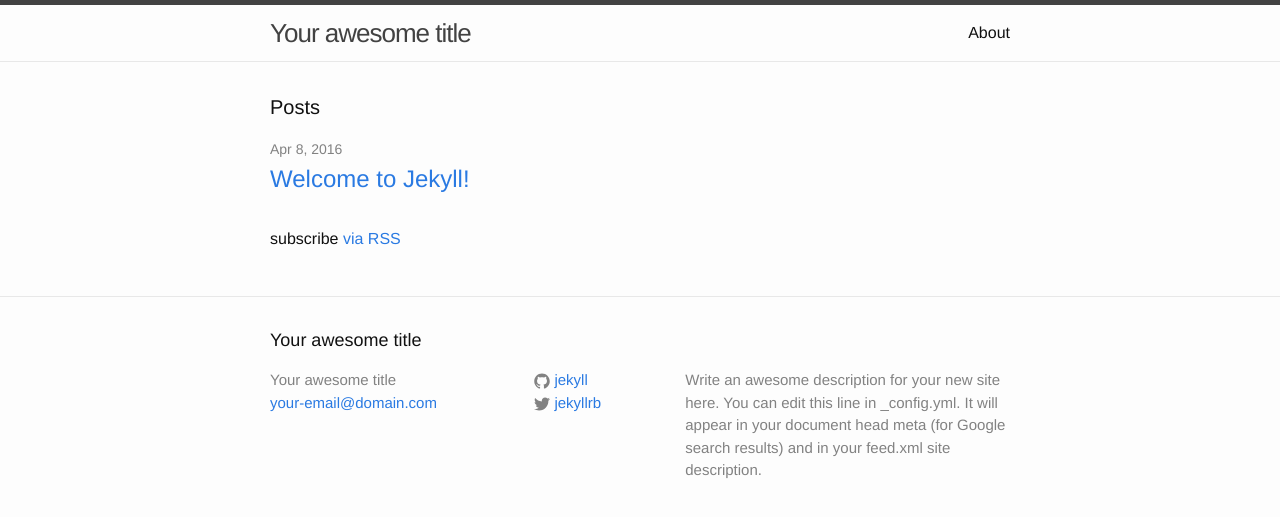
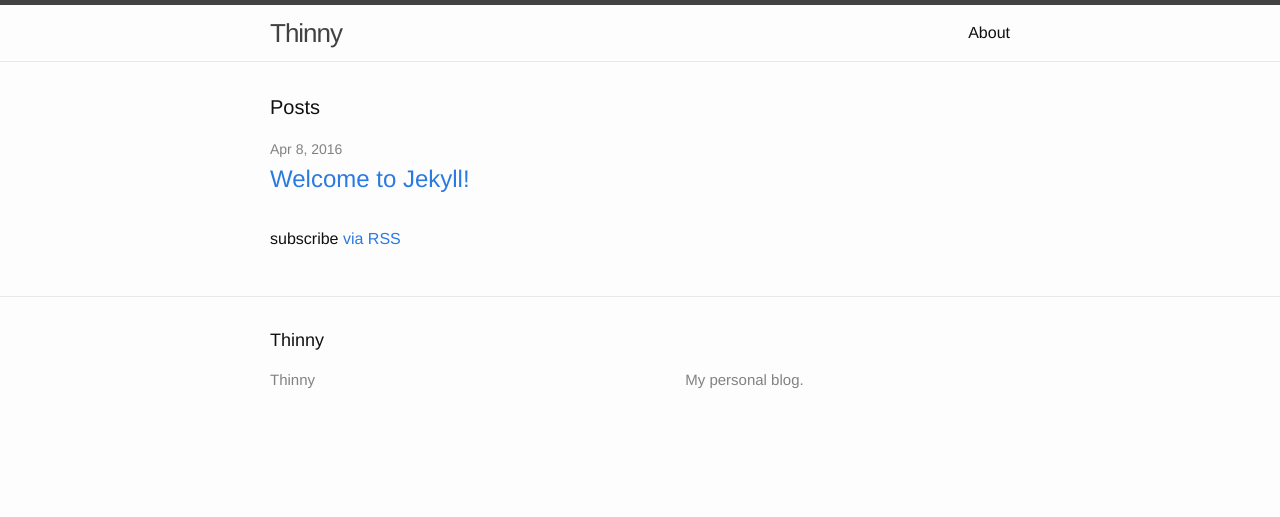
Before and after one commit to ShiuanFarnDevLai/ShiuanFarnDevLai.github.io, a Jekyll site: the page built from index.html, in a window 1280 px wide. Shown: the top 517 px of the page. Built offline with Jekyll 4.4.1, drawn with Linux system fonts in a browser that asks for light colours; the list of posts is cut into pages by our own code.

Commit message:
New Theme

```diff
--- a/_config.yml
+++ b/_config.yml
@@ -1,21 +1,61 @@
-# Welcome to Jekyll!
-#
-# This config file is meant for settings that affect your whole blog, values
-# which you are expected to set up once and rarely need to edit after that.
-# For technical reasons, this file is *NOT* reloaded automatically when you use
-# 'jekyll serve'. If you change this file, please restart the server process.
+# Dependencies
+markdown: kramdown
+# Permalinks
+permalink:  /blog/:title
 
-# Site settings
-title: Your awesome title
-email: your-email@domain.com
-description: > # this means to ignore newlines until "baseurl:"
-  Write an awesome description for your new site here. You can edit this
-  line in _config.yml. It will appear in your document head meta (for
-  Google search results) and in your feed.xml site description.
-baseurl: "" # the subpath of your site, e.g. /blog
-url: "http://yourdomain.com" # the base hostname & protocol for your site
-twitter_username: jekyllrb
-github_username:  jekyll
+# Setup
+title:            Thinny
+tagline:          'blog'
+description:      'My personal blog.'
+url:              http://camporez.github.io
+baseurl:
+commentsystem:    google
+disqus:           example
 
-# Build settings
-markdown: kramdown
+author:
+  name:           Ian Brunelli
+  url:            https://google.com/+IanCamporezBrunelli
+
+paginate:         5
+
+# Custom vars
+icon:             /assets/images/icon.png
+cover:            /assets/images/cover.jpg
+
+social:
+  - icon:         twitter
+    url:          https://twitter.com/iancamporez
+    desc:         Follow me on twitter
+
+  - icon:         github
+    url:          https://github.com/camporez
+    desc:         Fork me on github
+
+  - icon:         googleplus-alt
+    url:          https://google.com/+IanCamporezBrunelli
+    desc:         Add me on google+
+
+  - icon:         feed
+    url:          http://camporez.github.io/atom.xml
+    desc:         Subscribe to my feed
+
+menu:
+  - title:        Home
+    url:          /
+
+  - title:        About
+    url:          /about
+
+copyright:
+  author:         Camporez
+  url:            http://camporez.github.io
+  type_title:     Some rights reserved
+  type_url:       http://creativecommons.org/licenses/by-nc/2.5
+
+parallax:         false
+
+# Google Analytics (add the UA Code, e.g.: UA-xxxxxxxx-1)
+google_analytics:
+
+# Default Theme Color for Chrome on Android Lollipop (Use RGB ColorCode without `#`, e.g.: `db5945`)
+theme_color:       7E9576
```
